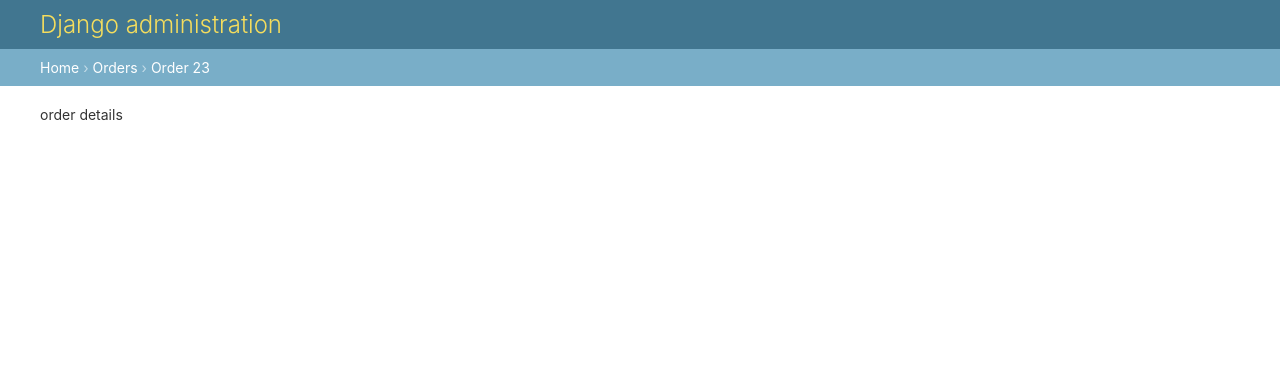
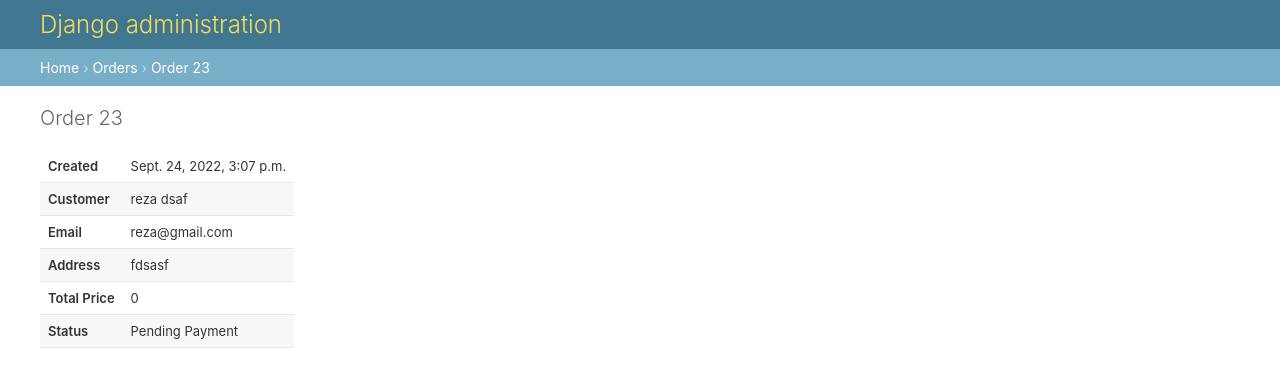
Before and after one commit to rezamahmoudian/DjangoShopingSite, a Django app: page /order/admin/order/23 in a window 1280 px wide. Shown: the top 387 px of the page. Run offline with Django 4.2, Linux system fonts and the light colour scheme; a user stored in the database is signed in; data comes from the database, SQL or seed files in the repository; both versions use the stored data as it was after the commit; parts of the project's set-up code (start-up, migrations or seed data) failed here and were passed over.

Commit message:
create table in order detail page for show order details

```diff
--- a/templates/admin/orders/detail.html
+++ b/templates/admin/orders/detail.html
@@ -16,5 +16,39 @@
 
 
 {% block content %}
-    order details
+    <h1> Order {{ order.id }}</h1>
+    <table>
+        <tr>
+            <th>Created</th>
+            <td>{{ order.created }}</td>
+        </tr>
+        <tr>
+            <th>Customer</th>
+            <td>{{ order.first_name }} {{ order.last_name }}</td>
+        </tr>
+        <tr>
+            <th>Email</th>
+            <td>{{ order.email }}</td>
+        </tr>
+        <tr>
+            <th>Address</th>
+            <td>{{ order.address }}</td>
+        </tr>
+        <tr>
+            <th>Total Price</th>
+            <td>{{ order.get_total_price }}</td>
+        </tr>
+        <tr>
+            <th>Status</th>
+            <td>
+                {% if order.paid %}
+                    Paid
+                {% else %}
+                    Pending Payment
+                {% endif %}
+            </td>
+        </tr>
+    </table>
+    <br>
+
 {% endblock %}
```
Also changed, not shown: db.sqlite3.
